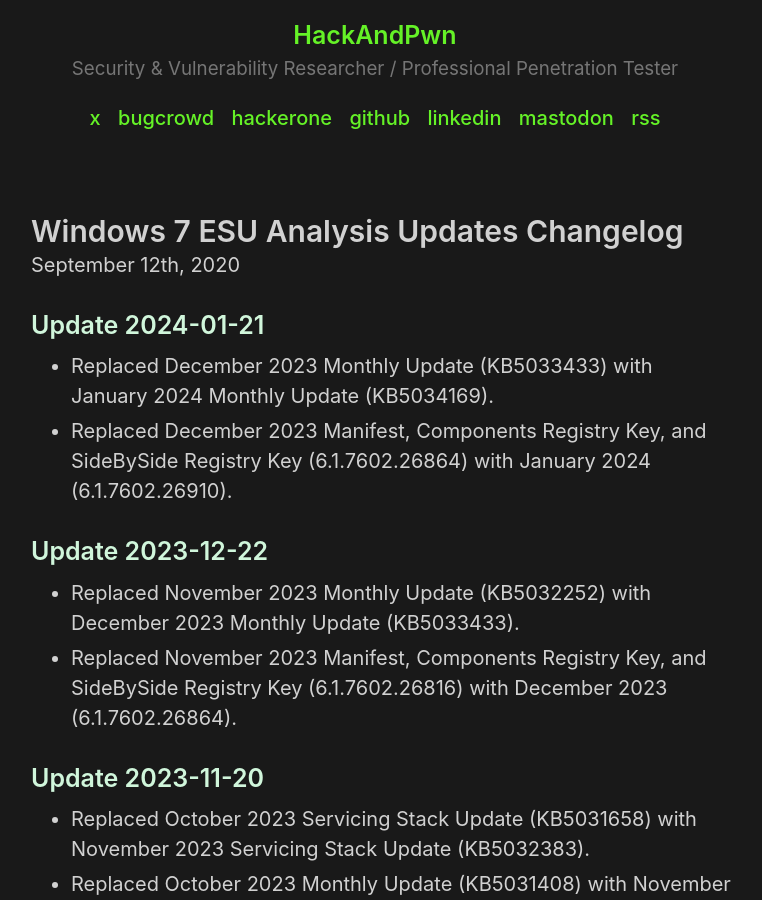
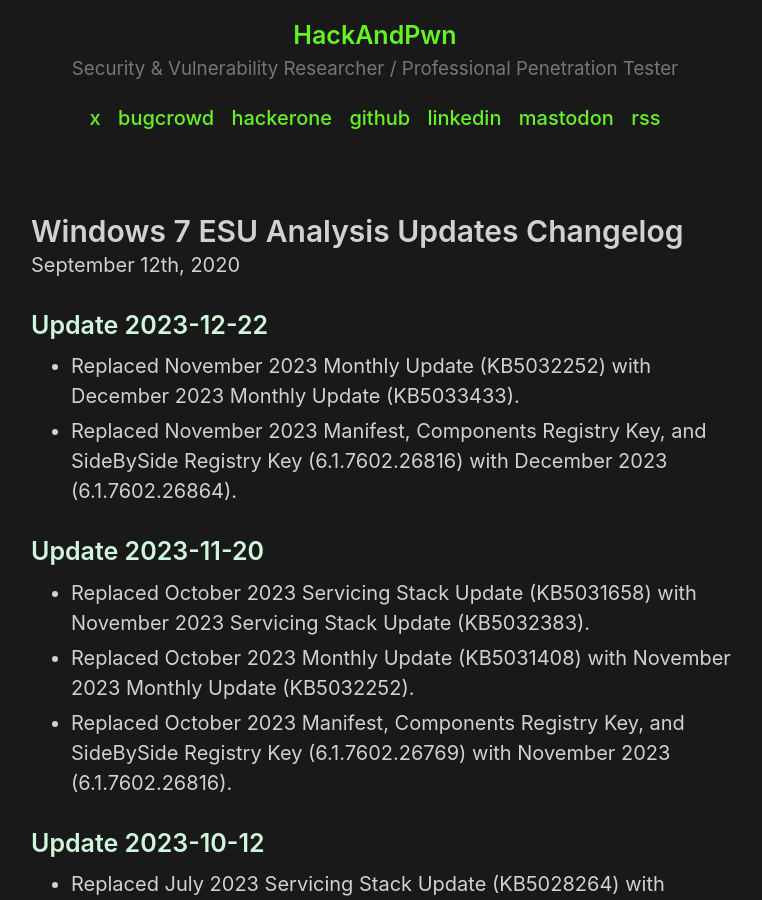
Before and after one commit to HackAndPwn/HackAndPwn.github.io, a Jekyll site: the page built from _posts/2020-09-12-windows-7-esu-analysis-updates-changelog.md, in a window 1280 px wide and 900 px high. Shown: the whole window, without its empty margins (259-1021 px from the left). Built offline with Jekyll 4.4.1, drawn with Linux system fonts in a browser that asks for light colours.

Commit message:
remove current update

```diff
--- a/_posts/2020-09-12-windows-7-esu-analysis-updates-changelog.md
+++ b/_posts/2020-09-12-windows-7-esu-analysis-updates-changelog.md
@@ -3,10 +3,6 @@
 title: Windows 7 ESU Analysis Updates Changelog
 original_date: 2020-09-12
 ---
-
-### Update 2024-01-21
-* Replaced December 2023 Monthly Update (KB5033433) with January 2024 Monthly Update (KB5034169).
-* Replaced December 2023 Manifest, Components Registry Key, and SideBySide Registry Key (6.1.7602.26864) with January 2024 (6.1.7602.26910).
 
 ### Update 2023-12-22
 * Replaced November 2023 Monthly Update (KB5032252) with December 2023 Monthly Update (KB5033433).
```
